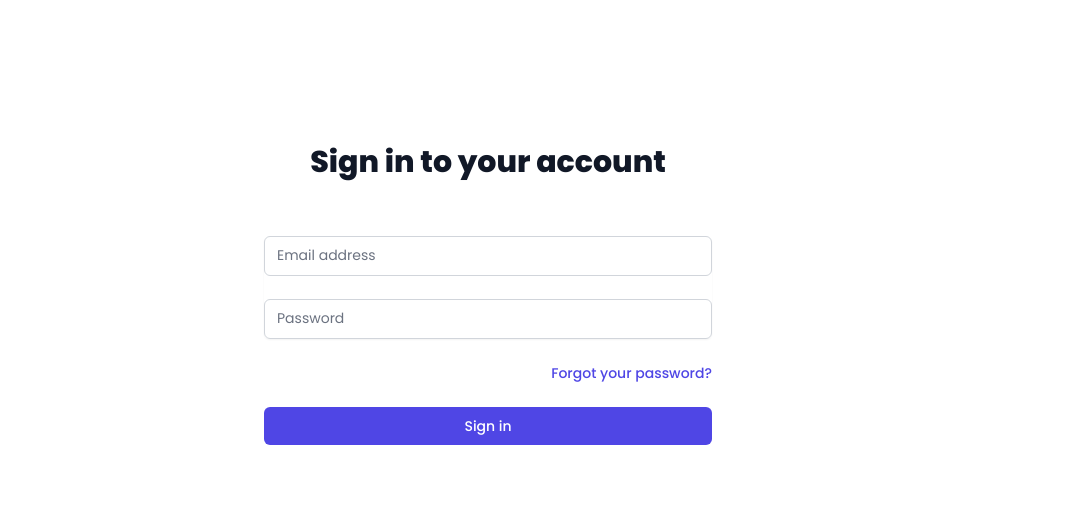
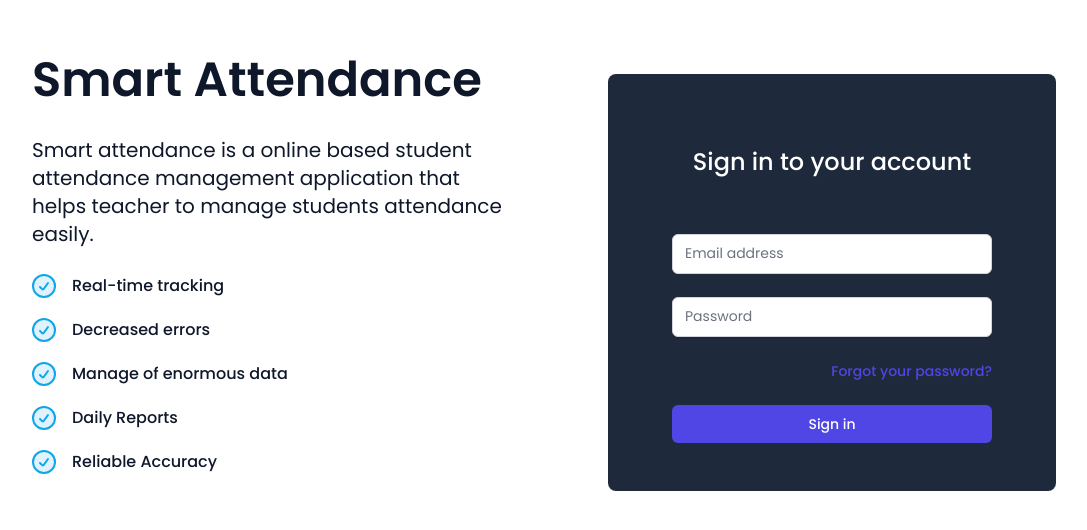
Before and after one commit to muthaiyanmani/smart-attendance, a React (Create React App) app: page / in a window 1280 px wide. Shown: the part 118-648 px from the top of the page, without its empty margins (152-1239 px from the left). Built offline with nearby package versions, Linux system fonts and the light colour scheme.

Commit message:
home page fix

```diff
--- a/src/components/dashboard/pieChart.tsx
+++ b/src/components/dashboard/pieChart.tsx
@@ -17,7 +17,7 @@ const DashboardComponent = (props: Props) => {
           breakpoint: 480,
           options: {
             chart: {
-              width: 200,
+              width: 320,
             },
             legend: {
               position: "bottom",
--- a/src/components/global/sidebar.tsx
+++ b/src/components/global/sidebar.tsx
@@ -145,7 +145,7 @@ export default function Sidebar({ children }: Props) {
                   </nav>
                 </div>
                 <div className="flex-shrink-0 flex bg-gray-700 p-4">
-                  <a href="#" className="flex-shrink-0 group block">
+                  <Link to="/" className="flex-shrink-0 group block">
                     <div className="flex items-center">
                       <div>
                         <img
@@ -163,7 +163,7 @@ export default function Sidebar({ children }: Props) {
                         </p>
                       </div>
                     </div>
-                  </a>
+                  </Link>
                 </div>
               </div>
             </Transition.Child>
@@ -210,7 +210,7 @@ export default function Sidebar({ children }: Props) {
               </nav>
             </div>
             <div className="flex-shrink-0 flex bg-gray-700 p-4">
-              <a href="#" className="flex-shrink-0 w-full group block">
+              <Link to="/" className="flex-shrink-0 w-full group block">
                 <div className="flex items-center">
                   <div>
                     <img
@@ -226,7 +226,7 @@ export default function Sidebar({ children }: Props) {
                     </p>
                   </div>
                 </div>
-              </a>
+              </Link>
             </div>
           </div>
         </div>
--- a/src/pages/sign-in/signIn.tsx
+++ b/src/pages/sign-in/signIn.tsx
@@ -26,10 +26,96 @@ export default function SignInComponent() {
   };
   return (
     <>
-      <div className="flex items-center justify-center h-screen min-h-full px-4 py-12 sm:px-6 lg:px-8">
-        <div className="w-full max-w-md space-y-8">
+      <div className=" bg-white text-slate-900 h-screen px-4 sm:px-6 lg:px-8">
+        <div className="flex h-full flex-col max-w-8xl md:px-10 lg:flex-row items-center justify-evenly">
+          <div className="xl:pl-28">
+            <h1 className="text-3xl md:text-5xl font-semibold ">
+              Smart Attendance
+            </h1>
+            <div className="py-8 text-base  leading-7 hidden lg:inline-block space-y-6 ">
+              <p className="w-5/6 text-xl">
+                Smart attendance is a online based student attendance management
+                application that helps teacher to manage students attendance
+                easily.
+              </p>
+              <ul className="space-y-4 text-md font-medium">
+                <li className="flex items-center">
+                  <svg
+                    className="w-6 h-6 flex-none fill-sky-100 stroke-sky-500 stroke-2"
+                    stroke-linecap="round"
+                    stroke-linejoin="round"
+                  >
+                    <circle cx="12" cy="12" r="11" />
+                    <path
+                      d="m8 13 2.165 2.165a1 1 0 0 0 1.521-.126L16 9"
+                      fill="none"
+                    />
+                  </svg>
+                  <p className="ml-4">Real-time tracking</p>
+                </li>
+                <li className="flex items-center">
+                  <svg
+                    className="w-6 h-6 flex-none fill-sky-100 stroke-sky-500 stroke-2"
+                    stroke-linecap="round"
+                    stroke-linejoin="round"
+                  >
+                    <circle cx="12" cy="12" r="11" />
+                    <path
+                      d="m8 13 2.165 2.165a1 1 0 0 0 1.521-.126L16 9"
+                      fill="none"
+                    />
+                  </svg>
+                  <p className="ml-4">Decreased errors</p>
+                </li>
+                <li className="flex items-center">
+                  <svg
+                    className="w-6 h-6 flex-none fill-sky-100 stroke-sky-500 stroke-2"
+                    stroke-linecap="round"
+                    stroke-linejoin="round"
+                  >
+                    <circle cx="12" cy="12" r="11" />
+                    <path
+                      d="m8 13 2.165 2.165a1 1 0 0 0 1.521-.126L16 9"
+                      fill="none"
+                    />
+                  </svg>
+                  <p className="ml-4">Manage of enormous data</p>
+                </li>
+                <li className="flex items-center">
+                  <svg
+                    className="w-6 h-6 flex-none fill-sky-100 stroke-sky-500 stroke-2"
+                    stroke-linecap="round"
+                    stroke-linejoin="round"
+                  >
+                    <circle cx="12" cy="12" r="11" />
+                    <path
+                      d="m8 13 2.165 2.165a1 1 0 0 0 1.521-.126L16 9"
+                      fill="none"
+                    />
+                  </svg>
+                  <p className="ml-4">Daily Reports</p>
+                </li>
+                <li className="flex items-center">
+                  <svg
+                    className="w-6 h-6 flex-none fill-sky-100 stroke-sky-500 stroke-2"
+                    stroke-linecap="round"
+                    stroke-linejoin="round"
+                  >
+                    <circle cx="12" cy="12" r="11" />
+                    <path
+                      d="m8 13 2.165 2.165a1 1 0 0 0 1.521-.126L16 9"
+                      fill="none"
+                    />
+                  </svg>
+                  <p className="ml-4"> Reliable Accuracy</p>
+                </li>
+              </ul>
+            </div>
+          </div>
           <div>
-            <h2 className="mt-6 text-3xl font-extrabold text-center text-gray-900">
+            <div className="bg-slate-800 rounded-lg px-8 md:px-16 w-full py-4 md:py-12 max-w-md space-y-8">
+              <div>
+                <h2 className="mt-6 text-2xl font-medium text-center text-white">
                   Sign in to your account
                 </h2>
               </div>
@@ -43,8 +129,10 @@ export default function SignInComponent() {
                       autoComplete="email"
                       required
                       value={user.email}
-                  onChange={(e) => setUser({ ...user, email: e.target.value })}
-                  className="relative block w-full px-3 h-10 text-gray-900 placeholder-gray-500 border border-gray-300 rounded-md appearance-none focus:outline-none focus:ring-indigo-500 focus:border-indigo-500 focus:z-10 sm:text-sm"
+                      onChange={(e) =>
+                        setUser({ ...user, email: e.target.value })
+                      }
+                      className="relative block w-full lg:w-80 px-3 h-10 text-gray-900 placeholder-gray-500 border border-gray-300 rounded-md appearance-none focus:outline-none focus:ring-indigo-500 focus:border-indigo-500 focus:z-10 sm:text-sm"
                       placeholder="Email address"
                     />
                   </div>
@@ -90,6 +178,8 @@ export default function SignInComponent() {
               </form>
             </div>
           </div>
+        </div>
+      </div>
     </>
   );
 }
```
Lines whose indentation alone changed are shown as unchanged.
